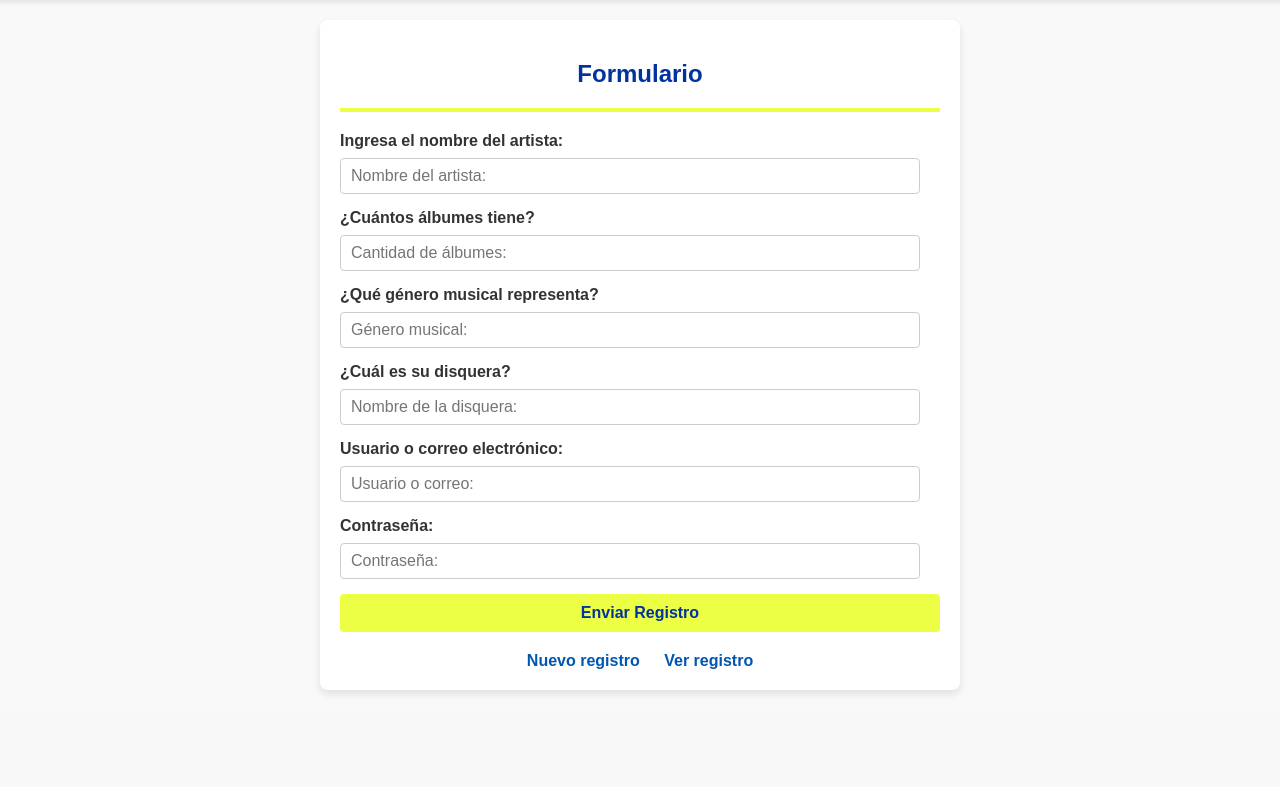
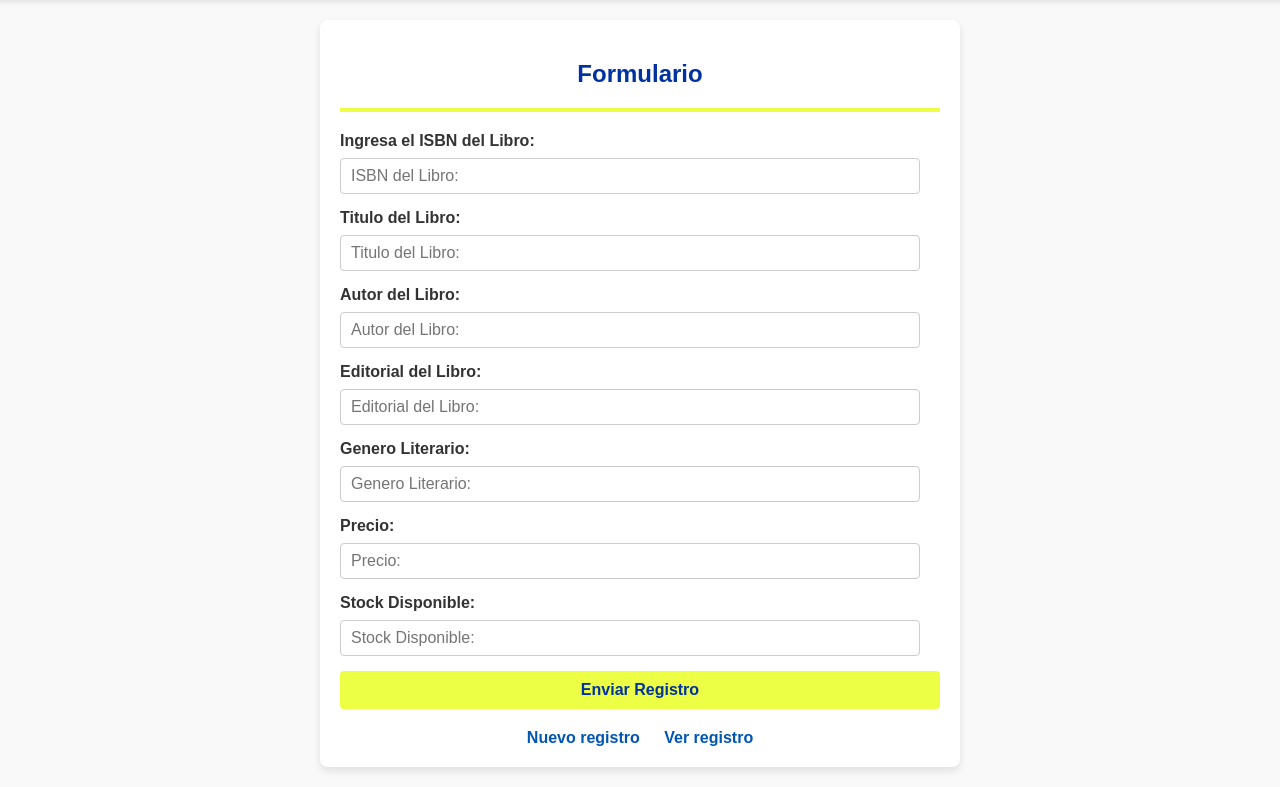
Before and after one commit to RobertoJimenez25/Libreria, a PHP site: page /Registro.php in a window 1280 px wide. Shown: the part 110-897 px from the top of the page. Before the commit the page ends 804 px from the top, so only its background shows below. Run offline with PHP 8.4, Linux system fonts and the light colour scheme.

Commit message:
Registrar libro ya sirve

```diff
--- a/ProyectoWeb1/base.sql
+++ b/ProyectoWeb1/base.sql
@@ -1,5 +1,6 @@
 create database libreria;
 use libreria;
+SET SQL_SAFE_UPDATES = 0;
 drop table libro;
 create table libro(
 isbn varchar(15) primary key not null,
@@ -11,6 +12,8 @@ precio varchar(10) not null,
 stock varchar(6) not null
 );
 select * from libro;
+DELETE FROM libro
+WHERE isbn = '9786073155380';
 INSERT INTO libro (isbn, titulo, autor, editorial,genero, precio, stock)
 VALUES
 ('9786073911023','Metro 2034','Dmitry Glukhovsky','Minotauro','Ciencia Ficcion','398','10'),
--- a/ProyectoWeb1/logica/enviarRegistro.php
+++ b/ProyectoWeb1/logica/enviarRegistro.php
@@ -10,7 +10,8 @@ $autor = mysqli_real_escape_string($conexion, $_POST['autor']);
 $editorial = mysqli_real_escape_string($conexion, $_POST['editorial']);
 $editorial = mysqli_real_escape_string($conexion, $_POST['editorial']);
 $genero = mysqli_real_escape_string($conexion, $_POST['genero']);
-$stock = mysqli_real_escape_string($conexion, $_POST['stock']); // Considera hashear la contraseña
+$precio = mysqli_real_escape_string($conexion, $_POST['precio']);
+$stock = mysqli_real_escape_string($conexion, $_POST['stock']);
 ?>
 <!DOCTYPE html>
 <html lang="es">
@@ -24,7 +25,7 @@ $stock = mysqli_real_escape_string($conexion, $_POST['stock']); // Considera has
     <div class="container">
         <?php
         // Verificar si el usuario ya existe
-        $buscarusuario = "SELECT * FROM usuario WHERE usuario = '$nombreUser'";
+        $buscarusuario = "SELECT * FROM libro WHERE isbn = '$isbn'";
         $resultado = $conexion->query($buscarusuario);
 
         if ($resultado && $resultado->num_rows > 0) {
--- a/ProyectoWeb1/principal.php
+++ b/ProyectoWeb1/principal.php
@@ -62,7 +62,7 @@ if (!isset($usuario)) {
     }
 
     echo "<div class='acciones'>
-            <a href='EliminarUsuario.php' class='btn'>Eliminar Usuario</a>
+            <a href='EliminarUsuario.php' class='btn'>Eliminar Libro</a>
             <a href='Registro.php' class='btn'>Registro</a>
         </div>
         </section>
--- a/ProyectoWeb1/registro.php
+++ b/ProyectoWeb1/registro.php
@@ -17,33 +17,38 @@
             <h2>Formulario</h2>
             <hr>
             <div class="form-group">
-                <label for="nombre_artista">Ingresa el nombre del artista:</label>
-                <input type="text" name="nombre_artista" required maxlength="100" placeholder="Nombre del artista:">
+                <label for="isbn">Ingresa el ISBN del Libro:</label>
+                <input type="text" name="isbn" required maxlength="100" placeholder="ISBN del Libro:">
             </div>
 
             <div class="form-group">
-                <label for="albums">¿Cuántos álbumes tiene?</label>
-                <input type="text" name="albums" required maxlength="100" placeholder="Cantidad de álbumes:">
+                <label for="titulo">Titulo del Libro:</label>
+                <input type="text" name="titulo" required maxlength="100" placeholder="Titulo del Libro:">
             </div>
 
             <div class="form-group">
-                <label for="genero_musical">¿Qué género musical representa?</label>
-                <input type="text" name="genero_musical" required maxlength="100" placeholder="Género musical:">
+                <label for="autor">Autor del Libro:</label>
+                <input type="text" name="autor" required maxlength="100" placeholder="Autor del Libro:">
             </div>
 
             <div class="form-group">
-                <label for="disquera">¿Cuál es su disquera?</label>
-                <input type="text" name="disquera" required maxlength="100" placeholder="Nombre de la disquera:">
+                <label for="editorial">Editorial del Libro:</label>
+                <input type="text" name="editorial" required maxlength="100" placeholder="Editorial del Libro:">
             </div>
 
             <div class="form-group">
-                <label for="usuario">Usuario o correo electrónico:</label>
-                <input type="text" name="usuario" required maxlength="100" placeholder="Usuario o correo:">
+                <label for="genero">Genero Literario:</label>
+                <input type="text" name="genero" required maxlength="100" placeholder="Genero Literario:">
             </div>
 
             <div class="form-group">
-                <label for="contraseña">Contraseña:</label>
-                <input type="password" name="contraseña" required maxlength="10" placeholder="Contraseña:">
+                <label for="precio">Precio:</label>
+                <input type="text" name="precio" required maxlength="30" placeholder="Precio:">
+            </div>
+
+            <div class="form-group">
+                <label for="stock">Stock Disponible:</label>
+                <input type="text" name="stock" required maxlength="100" placeholder="Stock Disponible:">
             </div>
 
             <button type="submit" name="submit">Enviar Registro</button>
```
